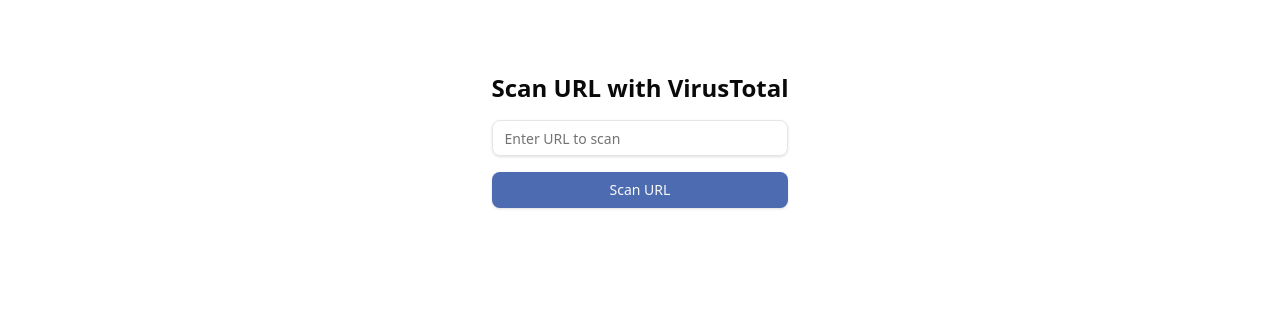
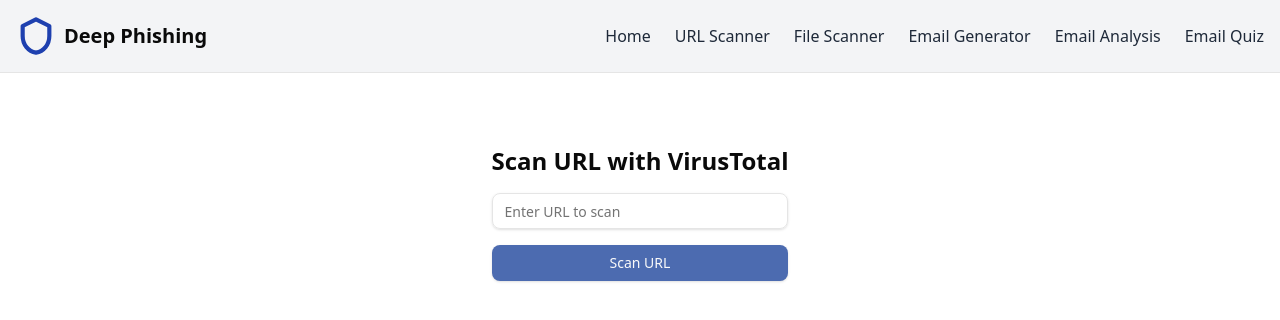
Before and after one commit to CMPT-276-SPRING-2025/final-project-06-valleys, a Next.js app in the folder src/: page /scan/url in a window 1280 px wide. Shown: the top 320 px of the page. Built offline with nearby package versions, Linux system fonts and the light colour scheme.

Commit message:
feat: add navBar to the layout so all pages have this navbar

```diff
--- a/src/src/app/layout.js
+++ b/src/src/app/layout.js
@@ -1,5 +1,6 @@
 import { Geist, Geist_Mono } from 'next/font/google';
 import './globals.css';
+import NavBar from '../components/navbar'
 
 const geistSans = Geist({
   variable: '--font-geist-sans',
@@ -22,6 +23,7 @@
       <body
         className={`${geistSans.variable} ${geistMono.variable} antialiased`}
       >
+        <NavBar />
         {children}
       </body>
     </html>
--- a/src/src/components/navBar.jsx
+++ b/src/src/components/navBar.jsx
@@ -1,26 +1,41 @@
 import * as React from "react"
-import {
-  NavigationMenu,
-  NavigationMenuContent,
-  NavigationMenuIndicator,
-  NavigationMenuItem,
-  NavigationMenuLink,
-  NavigationMenuList,
-  NavigationMenuTrigger,
-  NavigationMenuViewport,
-} from "@/components/ui/navigation-menu"
+import Link from 'next/link';
+import ShieldLogo from './shieldlogo';
 
+export default function NavBar() {
+  return (
+    <nav className="w-full flex items-center justify-between p-4 bg-gray-100 border-b">
 
+      <div className="text-xl font-bold">
 
-<NavigationMenu>
-<NavigationMenuList>
-  <NavigationMenuItem>
-    <NavigationMenuTrigger>Item One</NavigationMenuTrigger>
-    <NavigationMenuTrigger>Item One</NavigationMenuTrigger>
-    <NavigationMenuTrigger>Item One</NavigationMenuTrigger>
-    <NavigationMenuTrigger>Item One</NavigationMenuTrigger>
-    <NavigationMenuTrigger>Item One</NavigationMenuTrigger>
-    <NavigationMenuTrigger>Item One</NavigationMenuTrigger>
-  </NavigationMenuItem>
-</NavigationMenuList>
-</NavigationMenu>
+        <Link href="/">
+           <div className="flex items-center space-x-2">
+               <ShieldLogo />
+               <span className="text-xl font-bold">Deep Phishing</span>
+          </div>
+        </Link>
+      </div>
+      <div className="flex space-x-6">
+        <Link href="/item-one" className="text-gray-800 hover:text-blue-500 transition">
+          Home
+        </Link>
+        <Link href="/item-six" className="text-gray-800 hover:text-blue-500 transition">
+          URL Scanner
+        </Link>
+        <Link href="/item-two" className="text-gray-800 hover:text-blue-500 transition">
+          File Scanner
+        </Link>
+        <Link href="/item-three" className="text-gray-800 hover:text-blue-500 transition">
+          Email Generator
+        </Link>
+        <Link href="/item-four" className="text-gray-800 hover:text-blue-500 transition">
+          Email Analysis
+        </Link>
+        <Link href="/item-five" className="text-gray-800 hover:text-blue-500 transition">
+          Email Quiz
+        </Link>
+
+      </div>
+    </nav>
+  )
+}
--- /dev/null
+++ b/src/src/components/shieldlogo.jsx
@@ -0,0 +1,22 @@
+import * as React from "react";
+
+export default function ShieldLogo() {
+  return (
+    <svg
+      width="40"
+      height="40"
+      viewBox="0 0 48 48"
+      fill="none"
+      xmlns="http://www.w3.org/2000/svg"
+    >
+      <path
+        d="M24 4L8 12V24C8 34.4 14.8 42.4 24 44C33.2 42.4 40 34.4 40 24V12L24 4Z"
+        stroke="#1E40AF"
+        strokeWidth="5"
+        fill="none"
+        strokeLinecap="round"
+        strokeLinejoin="round"
+      />
+    </svg>
+  );
+}
```
